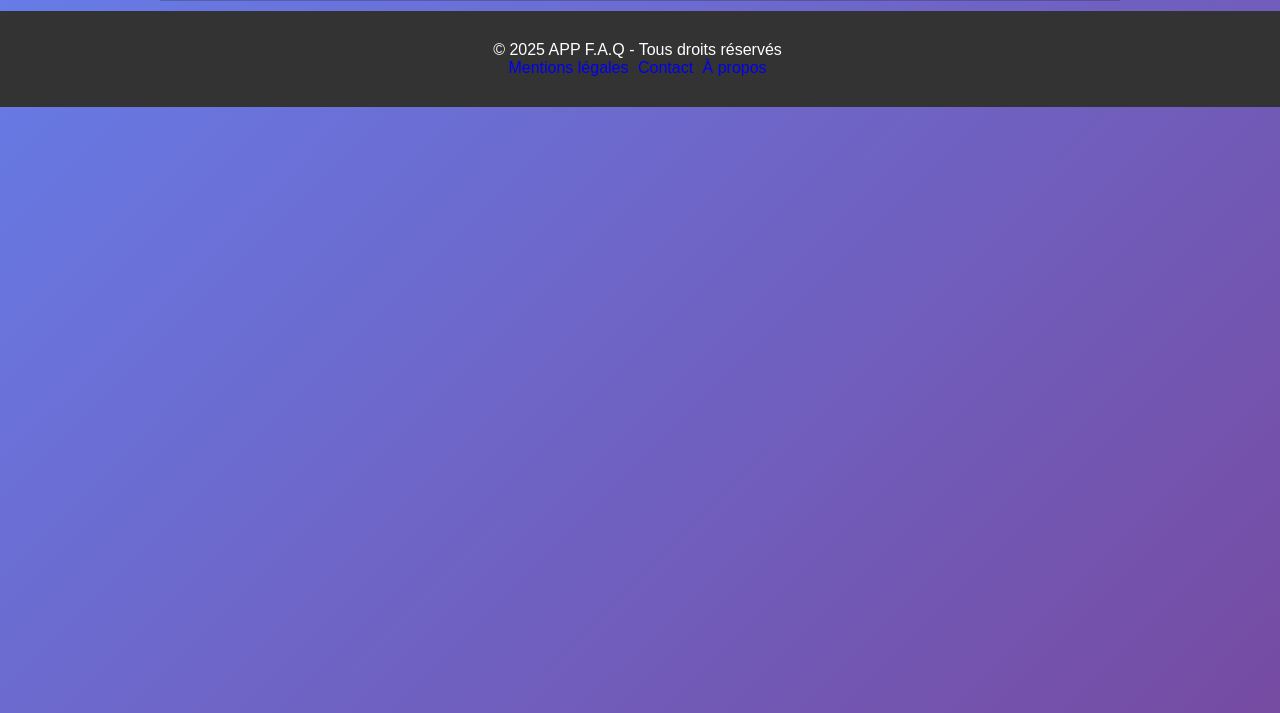
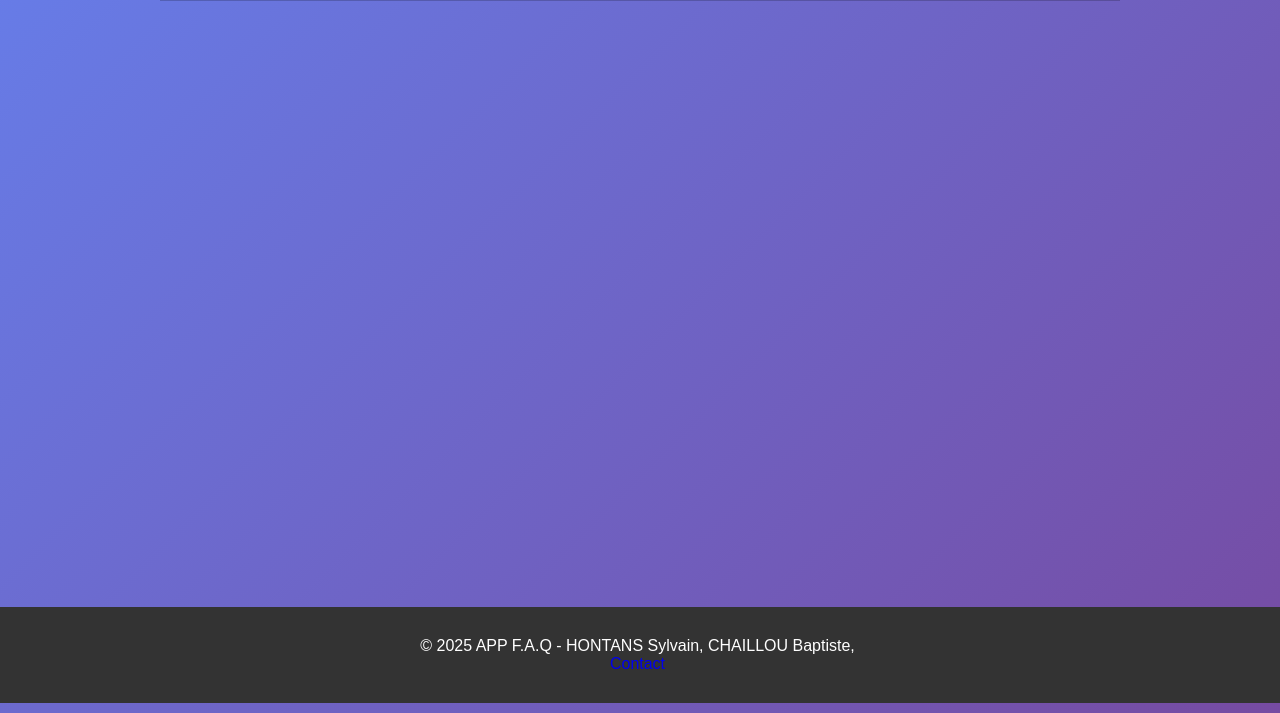
Before and after one commit to FastAze/APPFAQ, a PHP site: page /html/appfaq.php in a window 1280 px wide. Shown: the part 97-810 px from the top of the page. Run offline with PHP 8.4, Linux system fonts and the light colour scheme.

Commit message:
Fixer le footer en le rendant fixe en bas de page et mettre à jour le contenu du footer pour inclure les noms des contributeurs

```diff
--- a/css/main.css
+++ b/css/main.css
@@ -201,6 +201,9 @@ footer {
     padding: 30px 0;
     width: 100%;
     margin-top: auto;
+    position: fixed;
+    bottom: 0;
+    left: 0;
 }
 
 header {
@@ -211,5 +214,5 @@ header {
     top: 0;
     left: 0;
     z-index: 1000;
-    margin: auto;
+
 }
--- a/template/footer.php
+++ b/template/footer.php
@@ -1,10 +1,8 @@
 <footer>
     <div class="footer-container">
-        <p>&copy; 2025 APP F.A.Q - Tous droits réservés</p>
+        <p>&copy; 2025 APP F.A.Q - HONTANS Sylvain, CHAILLOU Baptiste,  </p>
         <nav>
-            <a href="mentions-legales.php">Mentions légales</a>
             <a href="contact.php">Contact</a>
-            <a href="about.php">À propos</a>
         </nav>
     </div>
 </footer>
```
